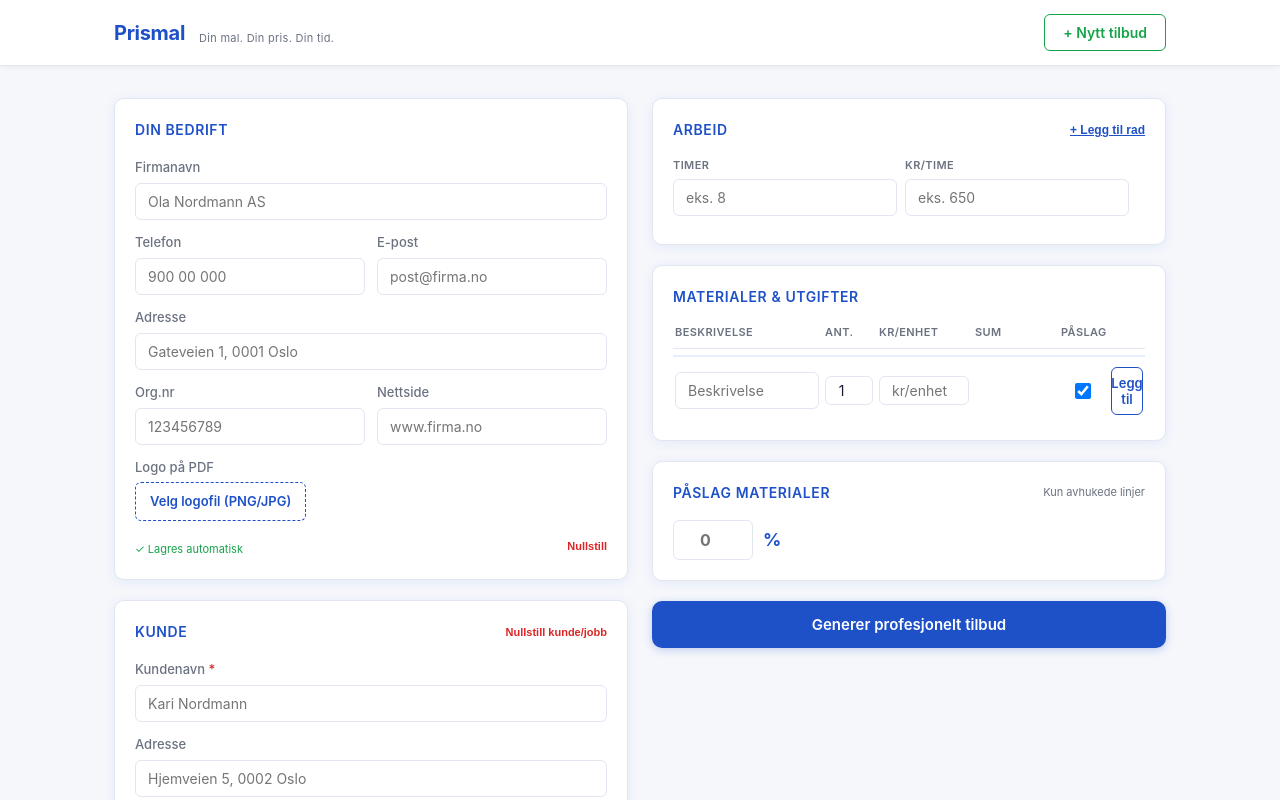
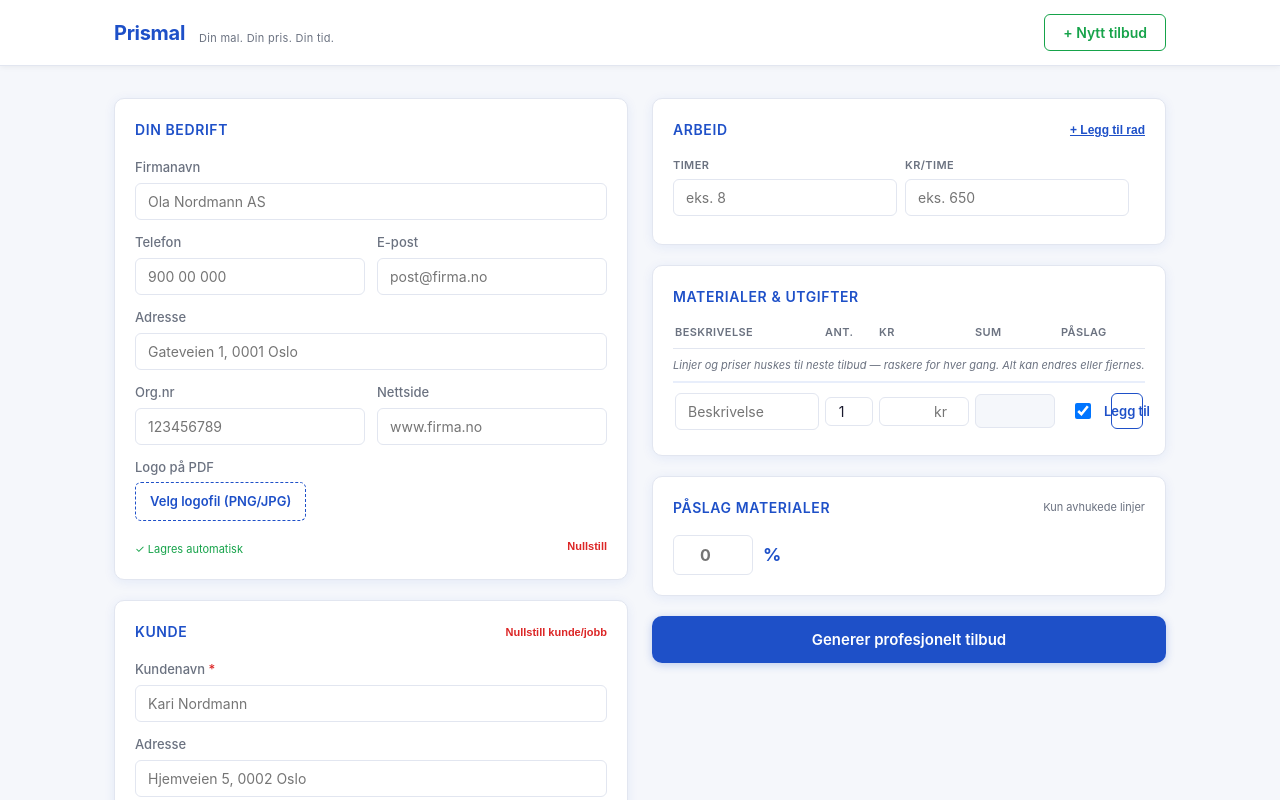
Before and after one commit to anderslura/Prismal, a React (Vite) app: page / in a window 1280 px wide. Shown: the top 800 px of the page. Built offline with nearby package versions, Linux system fonts and the light colour scheme.

Commit message:
fix: kr-felt, sum-boks, legg til knapp, info-tekst

```diff
--- a/src/components/TilbudSkjema.jsx
+++ b/src/components/TilbudSkjema.jsx
@@ -182,7 +182,7 @@ export default function TilbudSkjema({ skjema, oppdater, onGenerer, laster, feil
           <div className="mat-header">
             <span>Beskrivelse</span>
             <span>Ant.</span>
-            <span>Kr/enhet</span>
+            <span>Kr</span>
             <span>Sum</span>
             <span title="Påslag">Påslag</span>
             <span></span>
@@ -204,11 +204,12 @@ export default function TilbudSkjema({ skjema, oppdater, onGenerer, laster, feil
           ))}
 
           {/* NY LINJE */}
+          <p className="mat-info-tekst">Linjer og priser huskes til neste tilbud — raskere for hver gang. Alt kan endres eller fjernes.</p>
           <div className="mat-rad mat-ny-rad">
             <input type="text" placeholder="Beskrivelse" value={nyNavn} onChange={e => setNyNavn(e.target.value)}
               className="mat-ny-navn" onKeyDown={e => e.key==='Enter' && leggTilMaterial()} />
             <input type="number" min="1" step="1" placeholder="1" value={nyAnt} onChange={e => setNyAnt(e.target.value)} className="mat-ant" />
-            <input type="number" min="0" placeholder="kr/enhet" value={nyPris} onChange={e => setNyPris(e.target.value)}
+            <input type="number" min="0" placeholder="kr" value={nyPris} onChange={e => setNyPris(e.target.value)}
               className="mat-pris" onKeyDown={e => e.key==='Enter' && leggTilMaterial()} />
             <span className="mat-sum">{nyPris && nyAnt ? formaterKr((parseFloat(nyPris)||0)*(parseFloat(nyAnt)||1)) : ''}</span>
             <input type="checkbox" className="mat-paaslag-cb" checked={nyHasPaaslag} onChange={e => setNyHasPaaslag(e.target.checked)} />
--- a/src/styles/index.css
+++ b/src/styles/index.css
@@ -903,3 +903,34 @@ textarea { resize: vertical; }
   align-self: flex-end;
   padding-bottom: 1px;
 }
+
+.mat-info-tekst {
+  font-size: 11px;
+  color: var(--tekst-sekundaer);
+  font-style: italic;
+  margin: 8px 0 6px 0;
+}
+
+/* Sum-felt som boks */
+.mat-sum {
+  background: var(--bakgrunn);
+  border: 1px solid var(--kant);
+  border-radius: var(--radius-liten);
+  padding: 5px 8px;
+  font-size: 13px;
+  font-weight: 600;
+  color: var(--blaa-mork);
+  text-align: right;
+  min-height: 34px;
+  display: flex;
+  align-items: center;
+  justify-content: flex-end;
+}
+
+/* Legg til knapp - ikke presset */
+.mat-ny-rad .btn {
+  white-space: nowrap;
+  padding: 8px 14px;
+  font-size: 13px;
+  height: 36px;
+}
```
